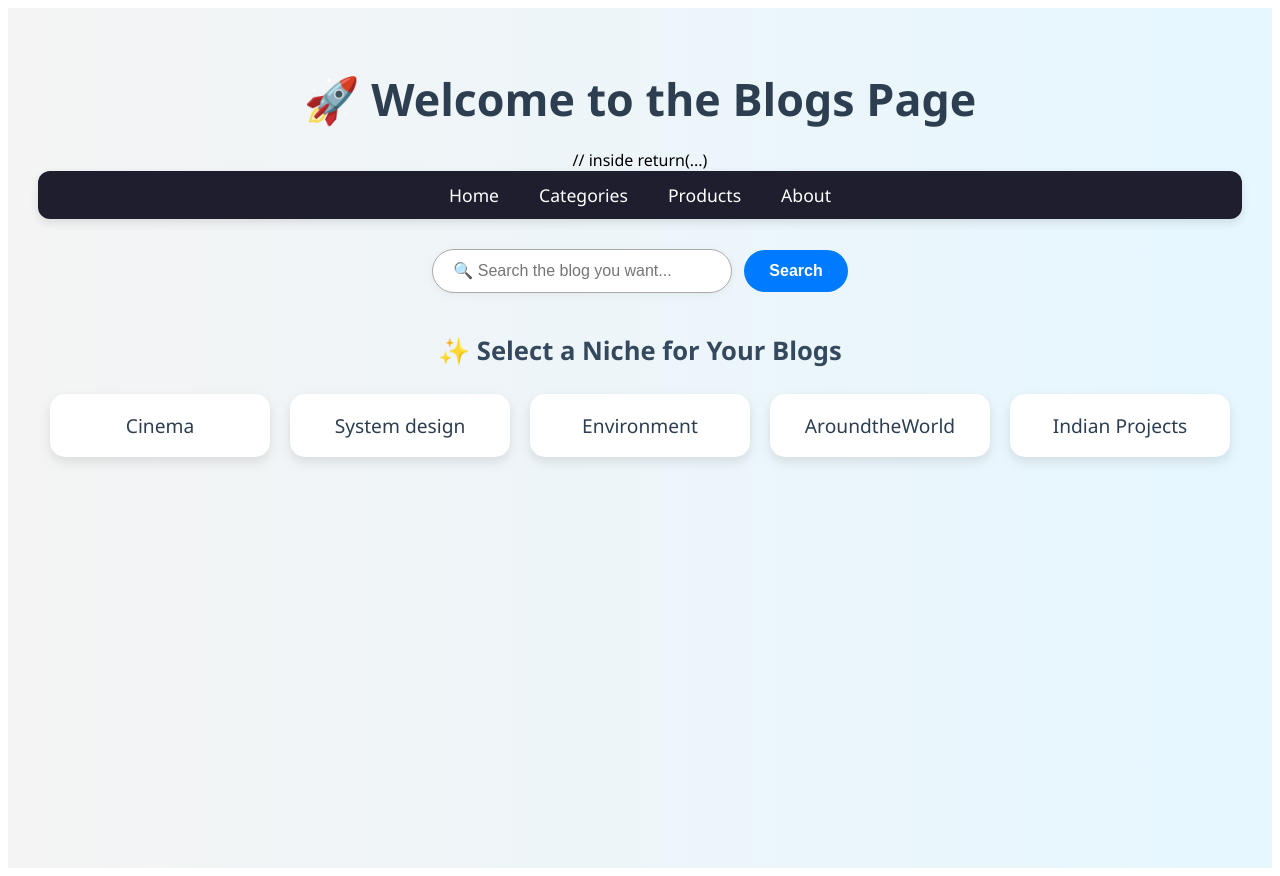
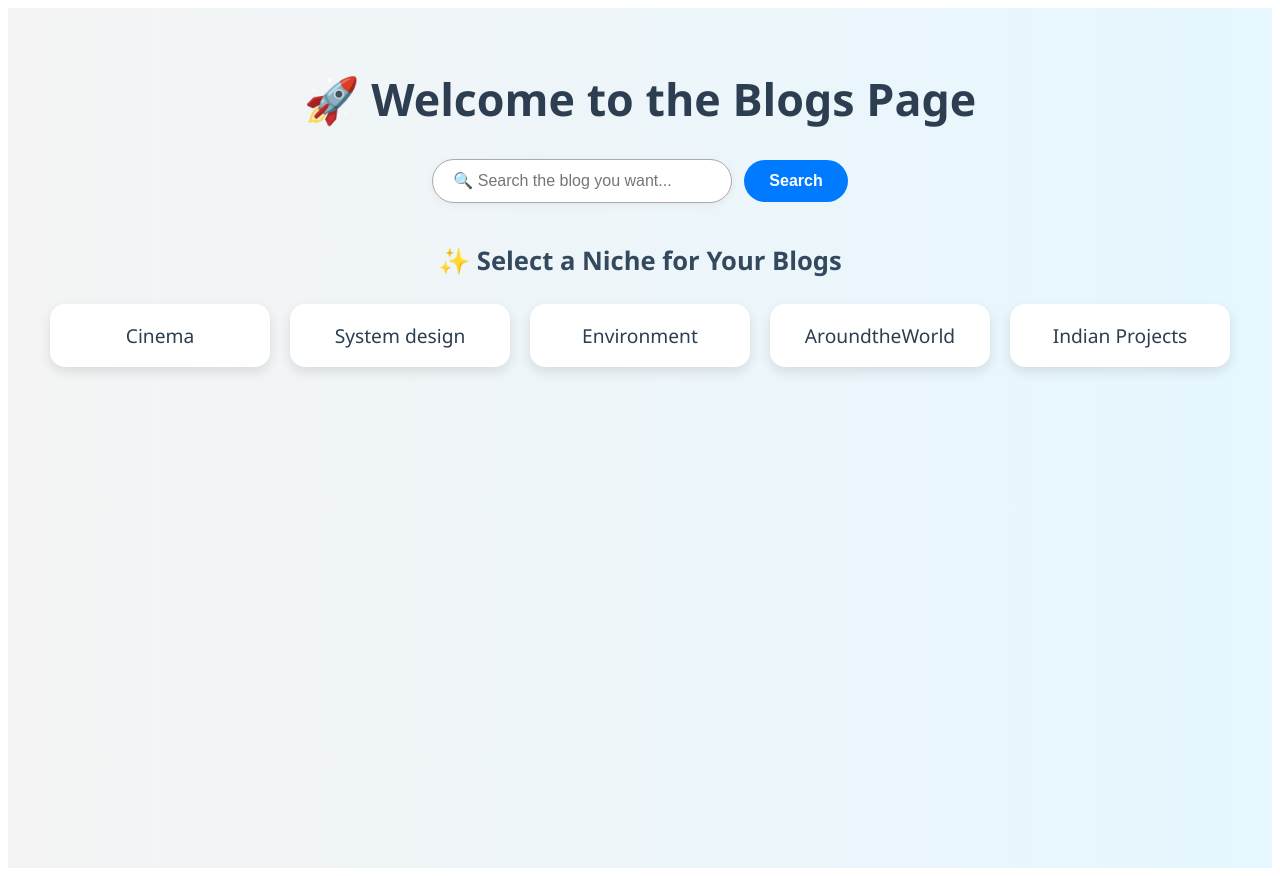
Before and after one commit to Inayath786/blog-app, a React (Create React App) app: page / in a window 1280 px wide. Built offline with nearby package versions, Linux system fonts and the light colour scheme.

Commit message:
final commit

```diff
--- a/src/main.js
+++ b/src/main.js
@@ -33,24 +33,9 @@ function Main() {
       {/* Navigation Bar */}
 
 
-// inside return(...)
 
-<nav style={styles.nav}>
-  <ul style={styles.navList}>
-    <li style={styles.navItem}>
-      <Link to="/home" style={styles.navLink}>Home</Link>
-    </li>
-    <li style={styles.navItem}>
-      <Link to="/categories" style={styles.navLink}>Categories</Link>
-    </li>
-    <li style={styles.navItem}>
-      <Link to="/products" style={styles.navLink}>Products</Link>
-    </li>
-    <li style={styles.navItem}>
-      <Link to="/about" style={styles.navLink}>About</Link>
-    </li>
-  </ul>
-</nav>
+
+
 
 
       {/* Search Section */}
```
